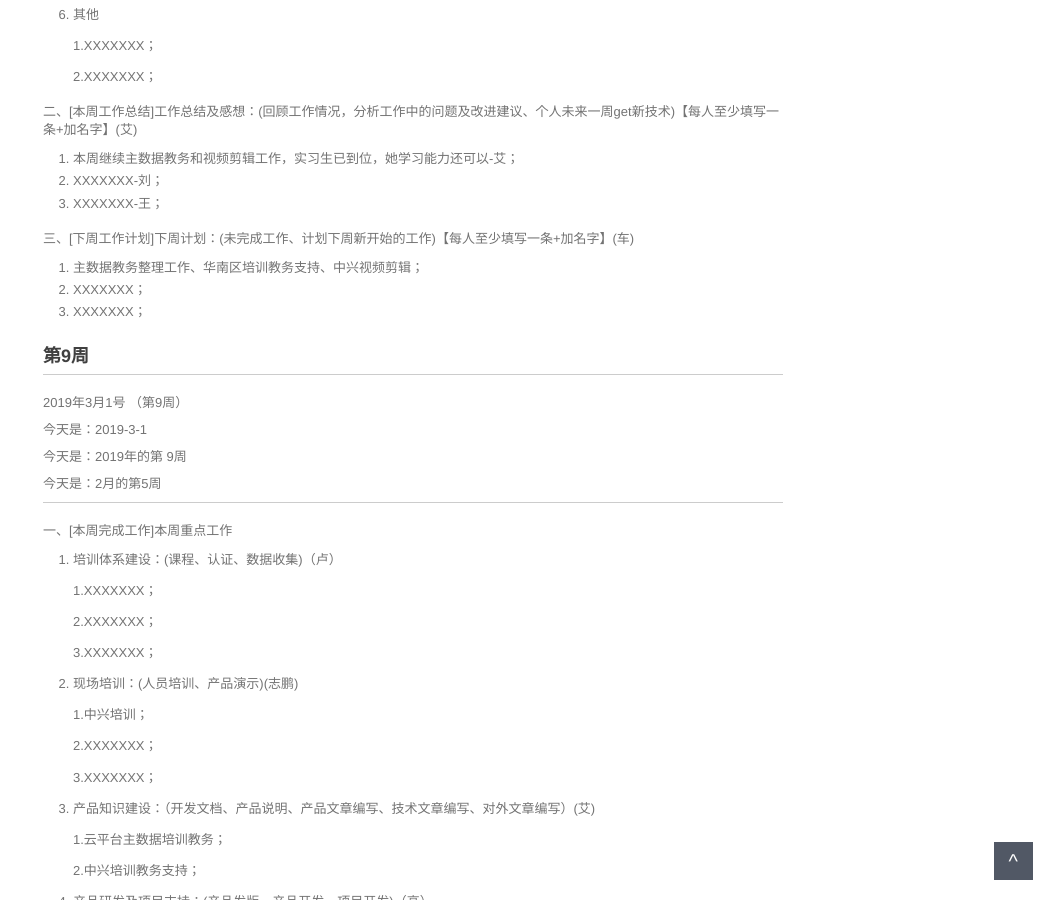
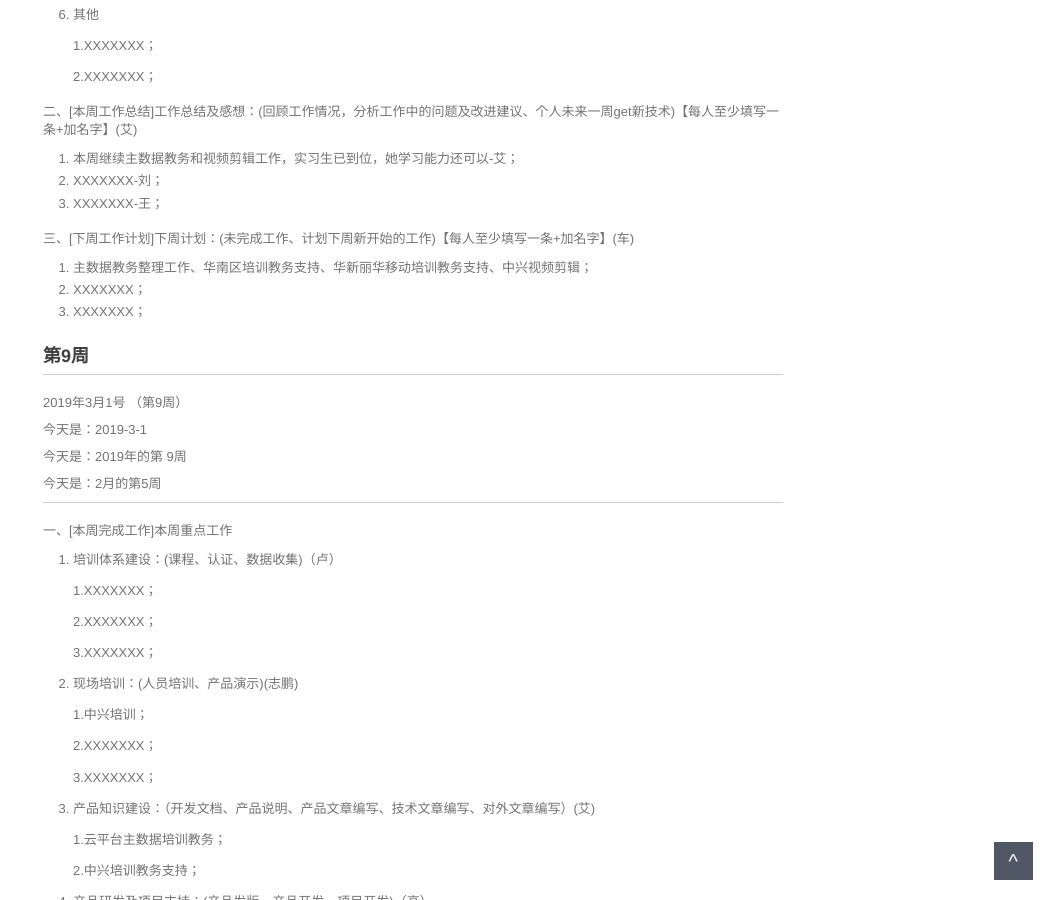
Before and after one commit to walllFlower/blog, a Jekyll site: the page built from _posts/2018-07-17-day_report_cxz.md, in a window 1280 px wide and 900 px high, scrolled down 1185 px. Shown: the whole window, without its empty margins (227-1280 px from the left). Built offline with Jekyll 4.4.1, drawn with Linux system fonts in a browser that asks for light colours; comment, search, counter and statistics services are not loaded.

Commit message:
Update 2018-07-17-day_report_cxz.md

```diff
--- a/_posts/2018-07-17-day_report_cxz.md
+++ b/_posts/2018-07-17-day_report_cxz.md
@@ -79,7 +79,7 @@ categories: 技术运营工作周报
 
 三、[下周工作计划]下周计划：(未完成工作、计划下周新开始的工作)【每人至少填写一条+加名字】(车)
 
-1. 主数据教务整理工作、华南区培训教务支持、中兴视频剪辑；
+1. 主数据教务整理工作、华南区培训教务支持、华新丽华移动培训教务支持、中兴视频剪辑；
 2. XXXXXXX；
 3. XXXXXXX；
 
```
